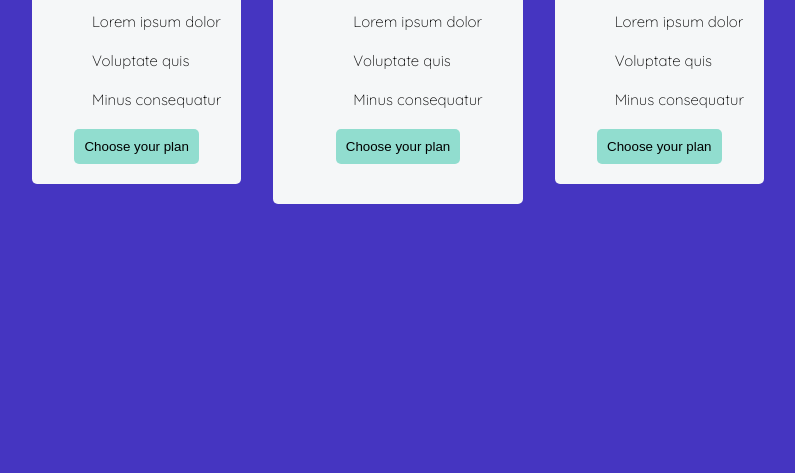
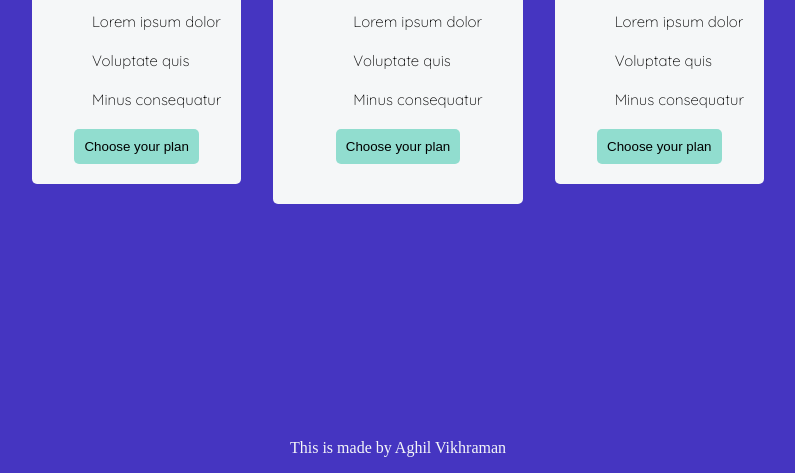
Before and after one commit to Aghil-Vikhraman/PricingTable, a plain HTML site: page index.html in a window 1280 px wide. Shown: the part 480-953 px from the top of the page, without its empty margins (242-1037 px from the left). Before the commit the page ends 911 px from the top, so only its background shows below. Drawn offline with Linux system fonts and the light colour scheme; a web font is replaced by a local one.

Commit message:
Update index.html

```diff
--- a/index.html
+++ b/index.html
@@ -88,6 +88,10 @@
             font-weight: lighter;
         }
 
+        footer{
+            text-align: center;
+            color: #F5F7F8;
+        }
         @media(max-width:1250px) {
             .pricing-container {
                 flex-direction: column;
@@ -151,6 +155,10 @@
         </div>
 
     </div>
+
+    <footer>
+        <p>This is made by Aghil Vikhraman</p>
+    </footer>
 </body>
 
 </html>
```
